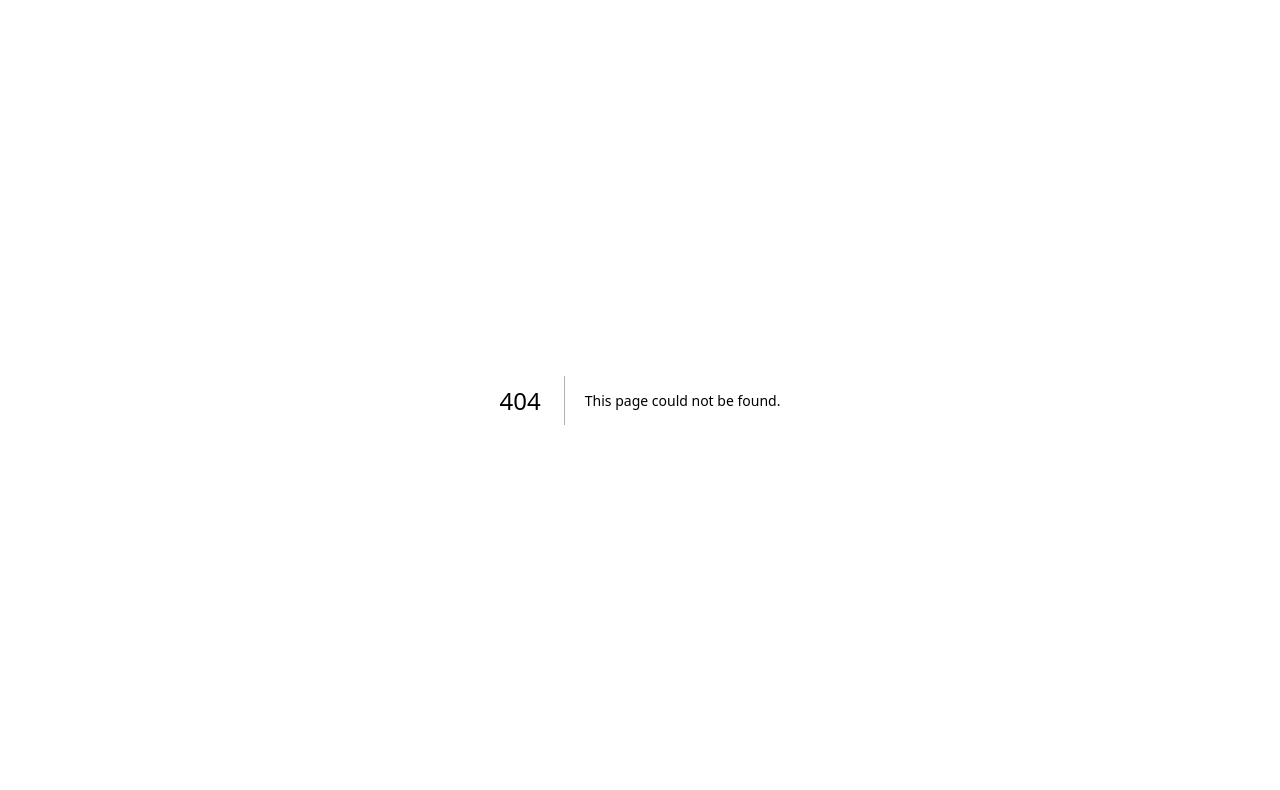
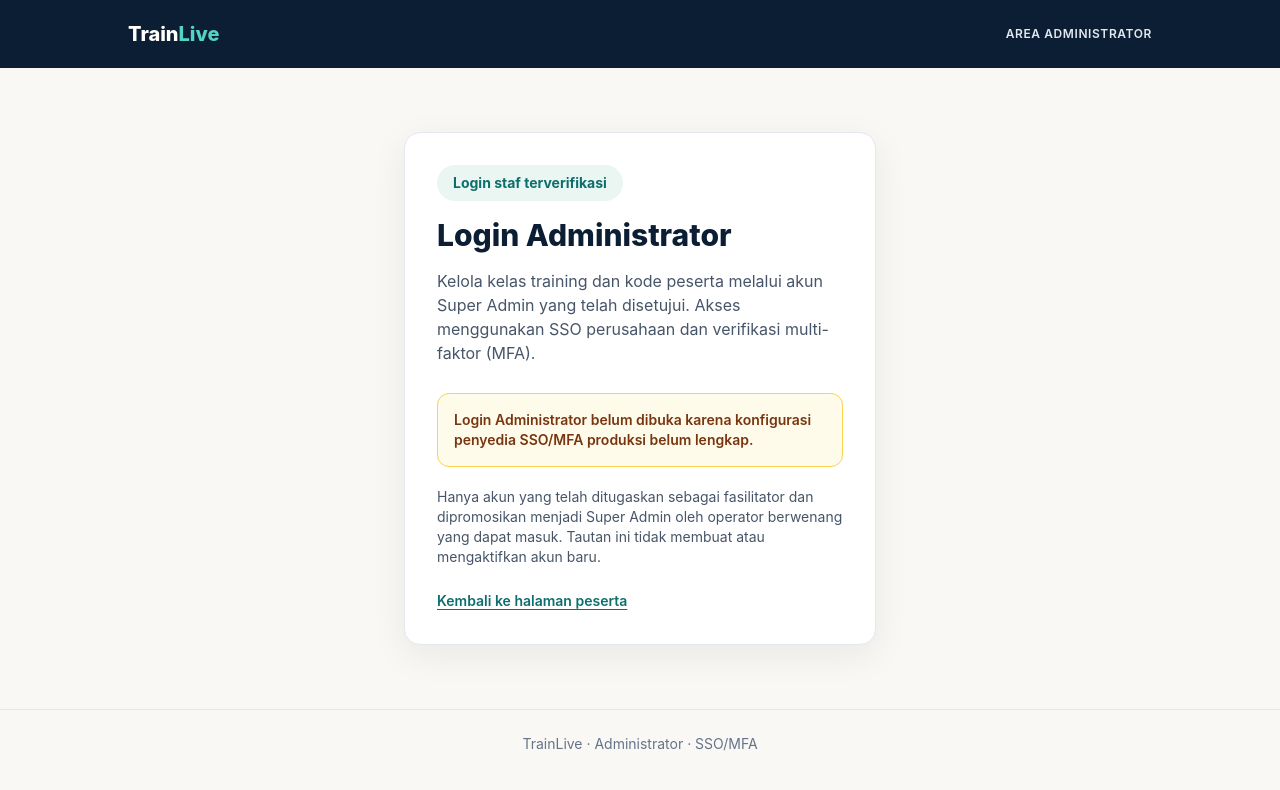
Before and after one commit to elanghaqeem-hash/CustomerTrust, a Next.js app in the folder apps/trainlive/: page /admin/login in a window 1280 px wide. Before the commit this address had no page. Shown: the top 790 px of the page. Built offline with nearby package versions, Linux system fonts and the light colour scheme.

Commit message:
feat(trainlive): add Super Admin SSO login entry and restricted resolver

```diff
--- /dev/null
+++ b/apps/trainlive/src/app/admin/login/page.tsx
@@ -0,0 +1,44 @@
+import {staffOIDCConfig} from '@/lib/staff-oidc';
+export const dynamic='force-dynamic';
+
+export default function AdminLoginPage(){
+ const configured=Boolean(staffOIDCConfig());
+ return <main className="min-h-screen bg-paper">
+  <header className="bg-navy px-5 py-5 text-white">
+   <div className="mx-auto flex max-w-5xl items-center justify-between gap-4">
+    <a href="/" className="text-xl font-extrabold">Train<span className="text-[#55d3c2]">Live</span></a>
+    <span className="text-xs font-semibold uppercase tracking-wider text-slate-200">Area Administrator</span>
+   </div>
+  </header>
+  <div className="mx-auto max-w-lg px-5 py-16">
+   <section aria-labelledby="admin-title" className="rounded-2xl border border-slate-200 bg-white p-8 shadow-card">
+    <div className="mb-4 inline-flex rounded-full bg-[#eaf6f1] px-4 py-2 text-sm font-bold text-teal">
+     Login staf terverifikasi
+    </div>
+    <h1 id="admin-title" className="text-3xl font-extrabold text-navy">Login Administrator</h1>
+    <p className="mt-4 text-slate-600">
+     Kelola kelas training dan kode peserta melalui akun Super Admin yang telah disetujui.
+     Akses menggunakan SSO perusahaan dan verifikasi multi-faktor (MFA).
+    </p>
+    {configured
+     ? <a href="/api/auth/staff/start?role=admin"
+        className="mt-7 inline-flex w-full items-center justify-center rounded-xl bg-teal px-6 py-4 text-center font-bold text-white hover:bg-[#095755]">
+        Masuk sebagai Admin (SSO + MFA)
+       </a>
+     : <div role="status" className="mt-7 rounded-xl border border-amber-300 bg-amber-50 p-4 text-sm font-semibold text-amber-900">
+        Login Administrator belum dibuka karena konfigurasi penyedia SSO/MFA produksi belum lengkap.
+       </div>}
+    <p className="mt-5 text-sm text-slate-600">
+     Hanya akun yang telah ditugaskan sebagai fasilitator dan dipromosikan menjadi Super Admin
+     oleh operator berwenang yang dapat masuk. Tautan ini tidak membuat atau mengaktifkan akun baru.
+    </p>
+    <a className="mt-6 inline-block text-sm font-semibold text-teal underline" href="/">
+      Kembali ke halaman peserta
+    </a>
+   </section>
+  </div>
+  <footer className="border-t border-slate-200 px-5 py-6 text-center text-sm text-slate-500">
+   TrainLive · Administrator · SSO/MFA
+  </footer>
+ </main>;
+}
```
